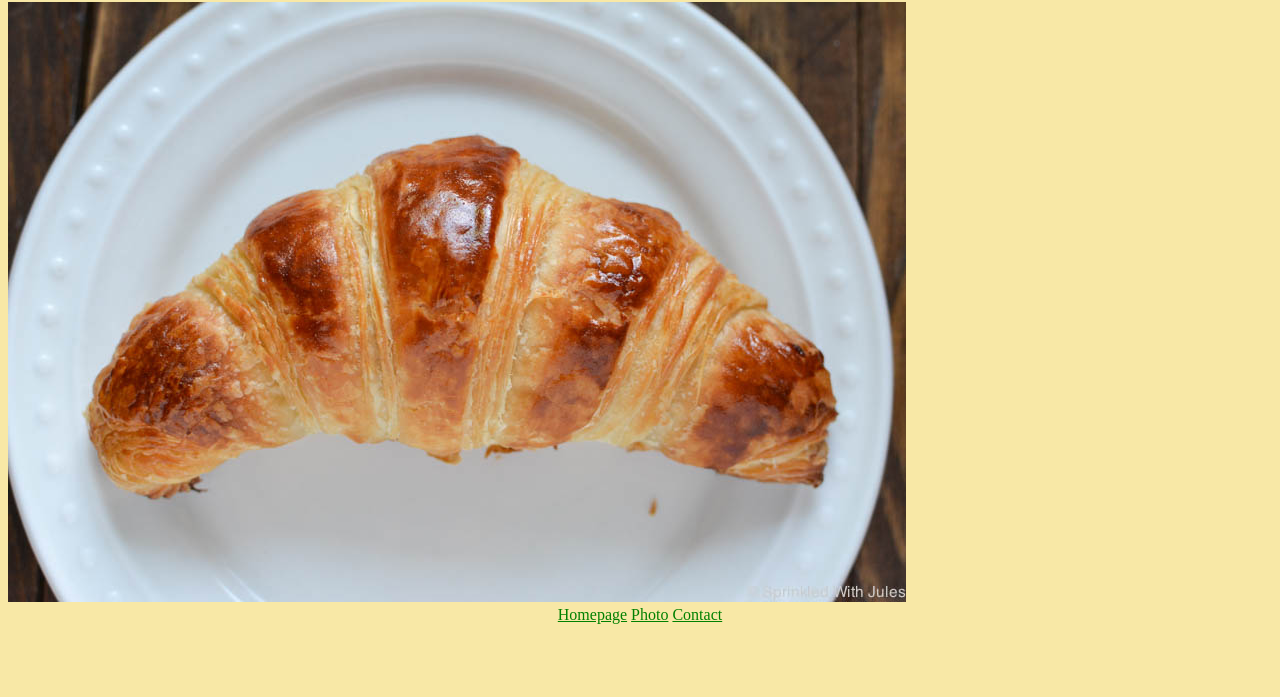
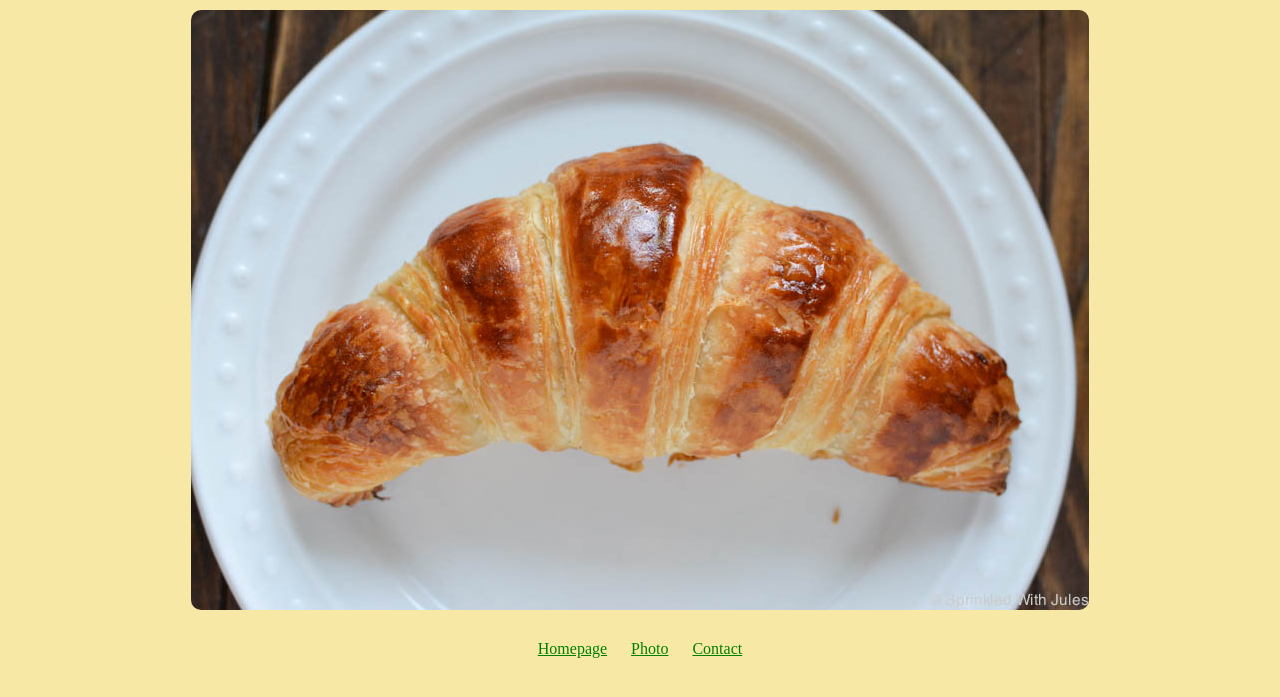
Before and after one commit to Sokolianska/Croissant, a plain HTML site: page photo.html in a window 1280 px wide. Shown: the part 79-776 px from the top of the page. Drawn offline with Linux system fonts and the light colour scheme.

Commit message:
editing css

```diff
--- a/css/styles.css
+++ b/css/styles.css
@@ -5,11 +5,19 @@ h1, p{
     text-align: center;
 }
 
-a{
-    color: green;
-}
-
 footer {
     text-align: center;
     display: block;
 }
+
+footer a {
+    margin: 0 10px;
+    color: green;
+}
+
+.croissant-photo {
+    max-width: 100%;
+    border-radius: 10px;
+    display: block;
+    margin: 30px auto;
+}
```
